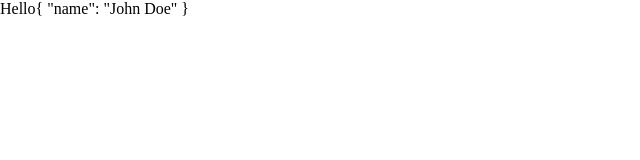
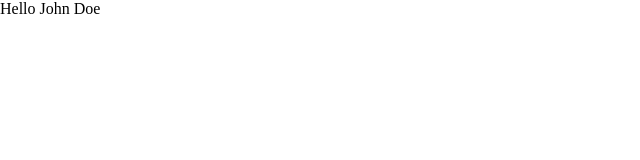
Before and after one commit to kautsarady/nextjs-base, a Next.js app: page / in a window 1280 px wide. Shown: the top 160 px of the page, without its empty margins (0-640 px from the left). Built offline with nearby package versions, Linux system fonts and the light colour scheme.

Commit message:
Test auto deploy

```diff
--- a/src/pages/index.jsx
+++ b/src/pages/index.jsx
@@ -9,7 +9,8 @@ export default function Home() {
     <div>
       <h1>
         Hello
-        {JSON.stringify(data, null, 2)}
+        {' '}
+        {data && data.name}
       </h1>
     </div>
   );
```
